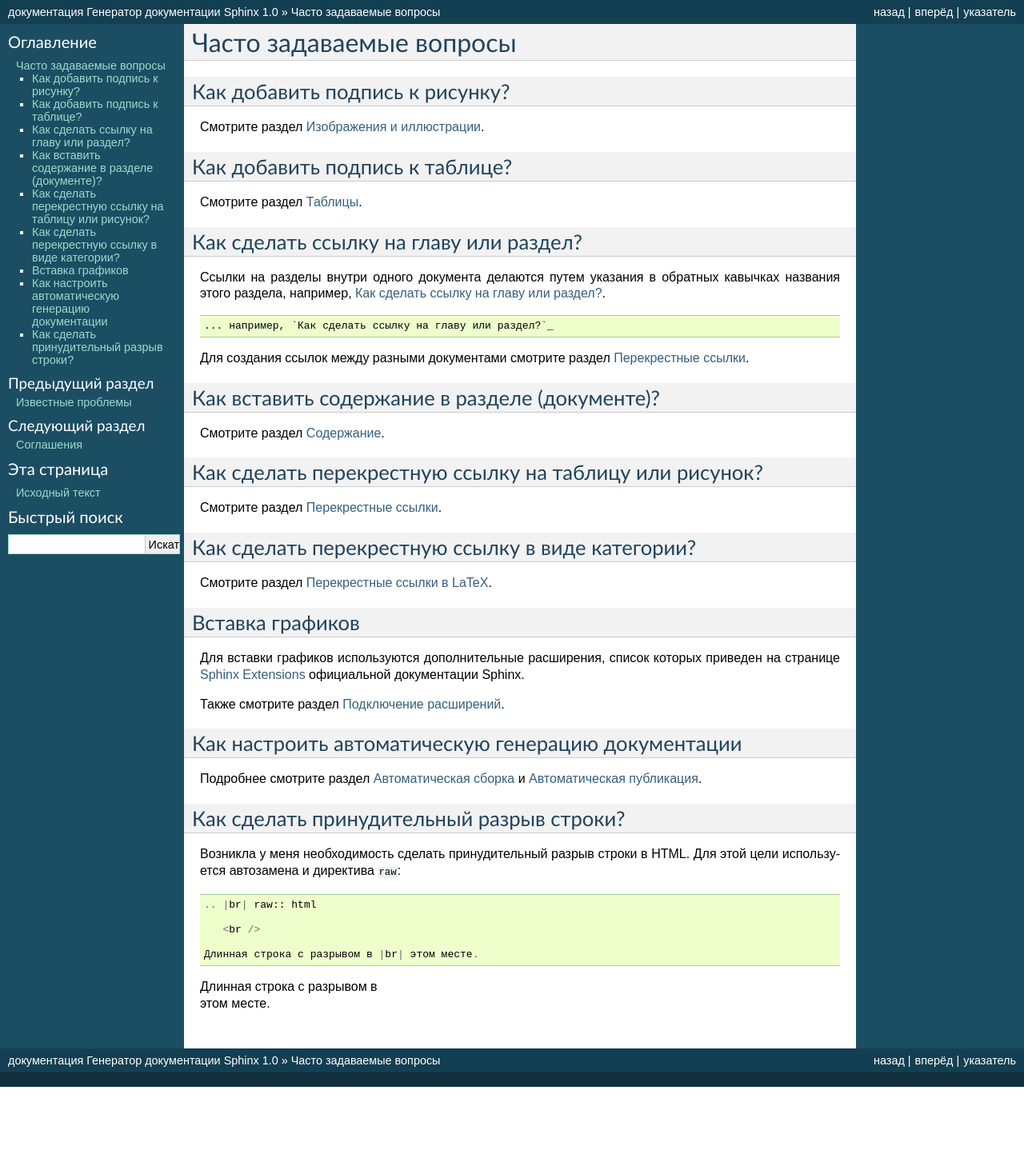
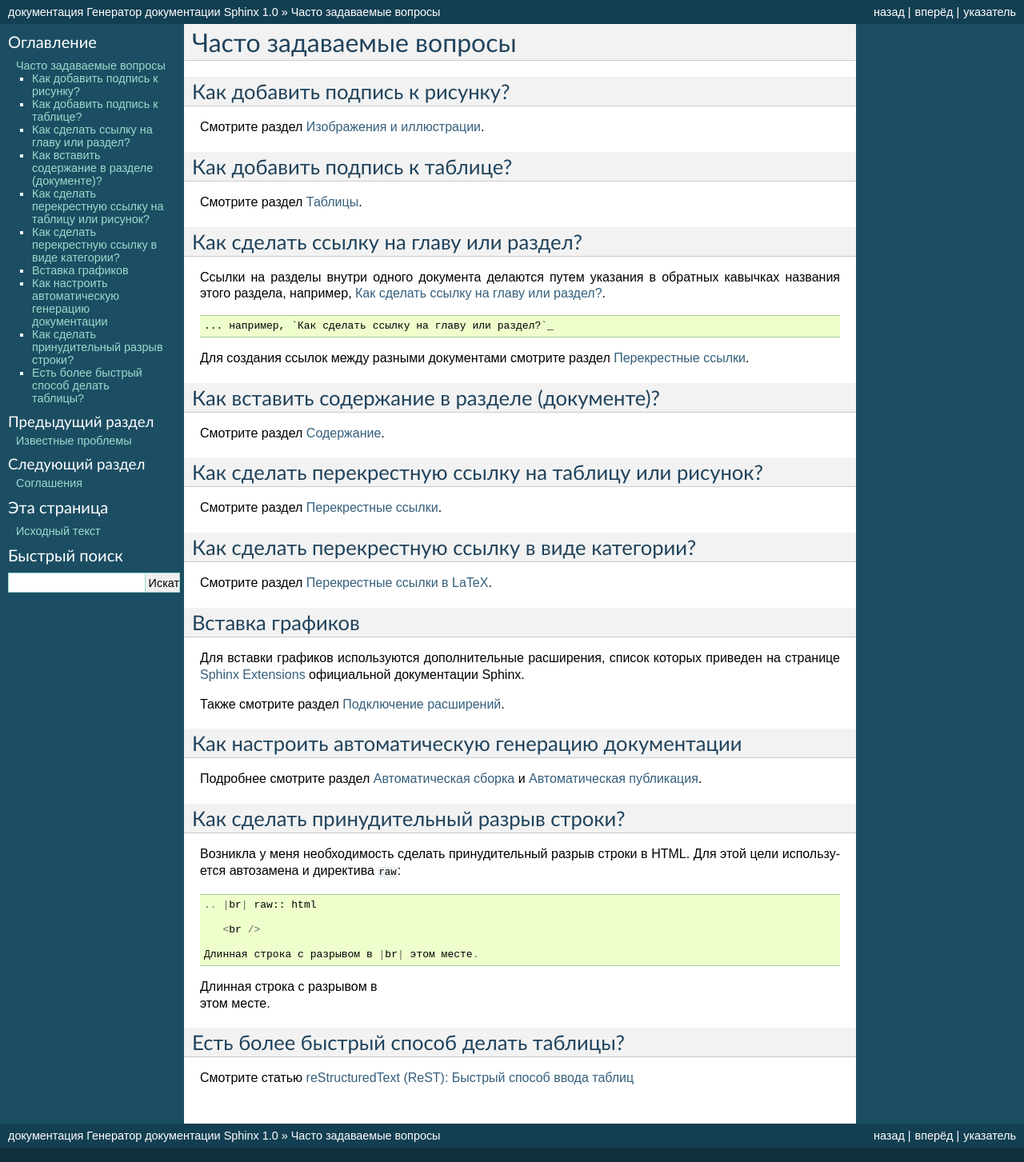
Before and after one commit to mazhartsev/sphinx-ru, a Sphinx documentation site: the page built from docs/faq.rst, in a window 1280 px wide. Shown: the whole page at 80% size. Built offline with Sphinx 7.4.7, drawn with Linux system fonts in a browser that asks for light colours; formulas are drawn with MathJax 3; before the commit the page ends 1359 px from its top, so only the background shows below that.

Commit message:
Update faq.rst
Добавил пункт "Есть более быстрый способ делать таблицы?"

```diff
--- a/docs/faq.rst
+++ b/docs/faq.rst
@@ -71,3 +71,9 @@
        <br />
 
 Длинная строка с разрывом в |br| этом месте.
+
+
+Есть более быстрый способ делать таблицы?
+------------------------------------------
+
+Смотрите  статью `reStructuredText (ReST): Быстрый способ ввода таблиц  <http://librerussia.blogspot.ru/2015/02/restructuredtext-csv-table.html>`_
```
